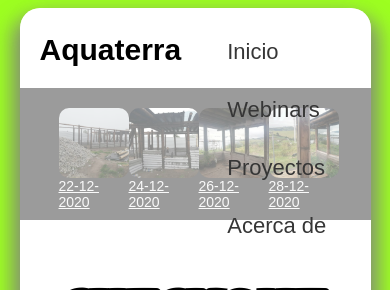
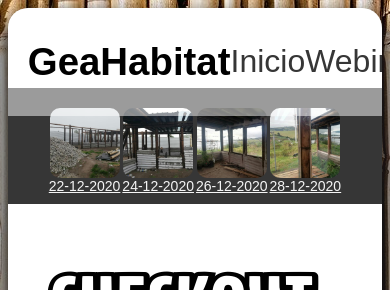
Before and after one commit to videnacry/huasinda, a React (Create React App) app: page /checkout in a window 390 px wide. Shown: the top 290 px of the page. Built offline with nearby package versions, Linux system fonts and the light colour scheme.

Commit message:
move header component to folder and make it responsive, change sizes, make page take more width, add background of bamboo

```diff
--- a/src/App.css
+++ b/src/App.css
@@ -19,16 +19,13 @@ a {
 
 .App {
   overflow: hidden;
-  width: 80vw;
-  margin: 2vw auto;
-  border-radius: 20px;
   position: relative;
   background-color: white;
-  box-shadow: 8px 10px 20px rgba(128, 128, 128, 0.808), -8px 10px 20px rgba(128, 128, 128, 0.808);
+  box-shadow: 8px 10px 20px rgba(28, 28, 28, 0.808), -8px 10px 20px rgba(28, 28, 28, 0.808);
 }
 
 @media screen and (max-aspect-ratio: 1/1) {
   .App {
-    width: 90VW;
+    border-radius: 20px;
   }
 }
--- a/src/App.js
+++ b/src/App.js
@@ -1,4 +1,3 @@
-import logo from './logo.svg';
 import './App.css';
 import Home from './home/Home'
 import AboutUs from './about-us'
--- a/src/components/header.css
+++ /dev/null
@@ -1,31 +0,0 @@
-.header-c{
-    width: 100%;
-    padding: 0px 20px;
-    padding-top: 0px;
-    border-radius: 20px 20px 0px 0px;
-    position: absolute;
-    top: 0;
-    left: 0;
-    display: flex;
-    justify-content: space-between;
-    font-family: Arial, Helvetica, sans-serif;
-    font-size: 20px;
-    background-color: rgba(255, 255, 255, 0.5);
-    z-index: 3;
-}
-.header-c h2{
-    margin-bottom: 0;
-    padding-bottom: 20px;
-}
-.header-c .btn{
-    margin-top: 30px;
-    margin-left: 40px;
-    font-size: 22px;
-    color: #363636;
-    background: none;
-    border: none;
-    cursor: pointer;
-}
-.header-c .btn:hover {
-    text-decoration: underline;
-}
--- a/src/components/header.js
+++ /dev/null
@@ -1,20 +0,0 @@
-import React from 'react'
-import './header.css'
-import { Link } from 'react-router-dom'
-
-const Header = () => {
-
-    return(
-        <nav className="header-c">
-            <h2>Aquaterra</h2>
-            <div>
-                <Link to='/'><button className='btn'>Inicio</button></Link>
-                <Link to='/webinars'><button className='btn'>Webinars</button></Link>
-                <Link to='/projects'><button className='btn'>Proyectos</button></Link>
-                <Link to='/about-us'><button className='btn'>Acerca de</button></Link>
-            </div>
-        </nav>
-    )
-}
-
-export default Header
--- /dev/null
+++ b/src/components/header/index.css
@@ -0,0 +1,60 @@
+.header-c{
+    width: 100%;
+    padding: 0px 20px;
+    position: absolute;
+    top: 0;
+    left: 0;
+    display: flex;
+    justify-content: space-between;
+    font-family: Arial, Helvetica, sans-serif;
+    font-size: 20px;
+    background-color: rgba(255, 255, 255, 0.5);
+    z-index: 3;
+}
+.header-c h2{
+    margin: 0.5em 0;
+    font-weight: 500;
+}
+.header-c > div {
+    width: 100%;
+    max-width: 450px;
+    display: flex;
+    justify-content: space-evenly;
+    align-items: center;
+}
+.header-c > div > a {
+    color: #363636;
+    background: none;
+    border: none;
+    cursor: pointer;
+    text-decoration: none;
+}
+.header-c > div > a:hover {
+    text-decoration: underline;
+}
+
+@media screen and (max-aspect-ratio: 1/1) {
+    .header-c {
+        border-radius: 20px 20px 0px 0px;
+        font-size: 26px;
+    }
+    .header-c h2{
+        margin: revert;
+        font-weight: 500;
+    }
+    .header-c > div {
+        max-width: 550px;
+    }
+}
+@media screen and (max-aspect-ratio: 6/10) {
+    .header-c {
+        font-size: 32px;
+    }
+    .header-c > div {
+        max-width: 650px;
+    }
+    .header-c h2{
+        font-size: 1.2em;
+        font-weight: revert;
+    }
+}
--- /dev/null
+++ b/src/components/header/index.js
@@ -0,0 +1,20 @@
+import React from 'react'
+import './index.css'
+import { Link } from 'react-router-dom'
+
+const Header = () => {
+
+    return(
+        <nav className="header-c">
+            <h2>GeaHabitat</h2>
+            <div>
+                <Link to='/'>Inicio</Link>
+                <Link to='/webinars'>Webinars</Link>
+                <Link to='/projects'>Proyectos</Link>
+                <Link to='/about-us'>Acerca de</Link>
+            </div>
+        </nav>
+    )
+}
+
+export default Header
--- a/src/index.css
+++ b/src/index.css
@@ -5,10 +5,20 @@ body {
     sans-serif;
   -webkit-font-smoothing: antialiased;
   -moz-osx-font-smoothing: grayscale;
-  background-color: #9DFF20 !important;
+  background-color: #565656 !important;
 }
 
 code {
   font-family: source-code-pro, Menlo, Monaco, Consolas, 'Courier New',
     monospace;
 }
+
+.index {
+  padding: 0 2vw;
+  background-attachment: fixed;
+}
+@media screen and (max-aspect-ratio: 1/1) {
+  .index {
+    padding: 2vw;
+  }
+}
--- a/src/index.js
+++ b/src/index.js
@@ -3,10 +3,13 @@ import ReactDOM from 'react-dom';
 import './index.css';
 import App from './App';
 import reportWebVitals from './reportWebVitals';
+import bgSrc from './background.jpg'
 
 ReactDOM.render(
   <React.StrictMode>
-    <App />
+    <div className='index' style={{backgroundImage: `url(${bgSrc})`}}>
+      <App />
+    </div>
   </React.StrictMode>,
   document.getElementById('root')
 );
```
Also changed, not shown: src/background.jpg (added), src/logo.svg (deleted).
